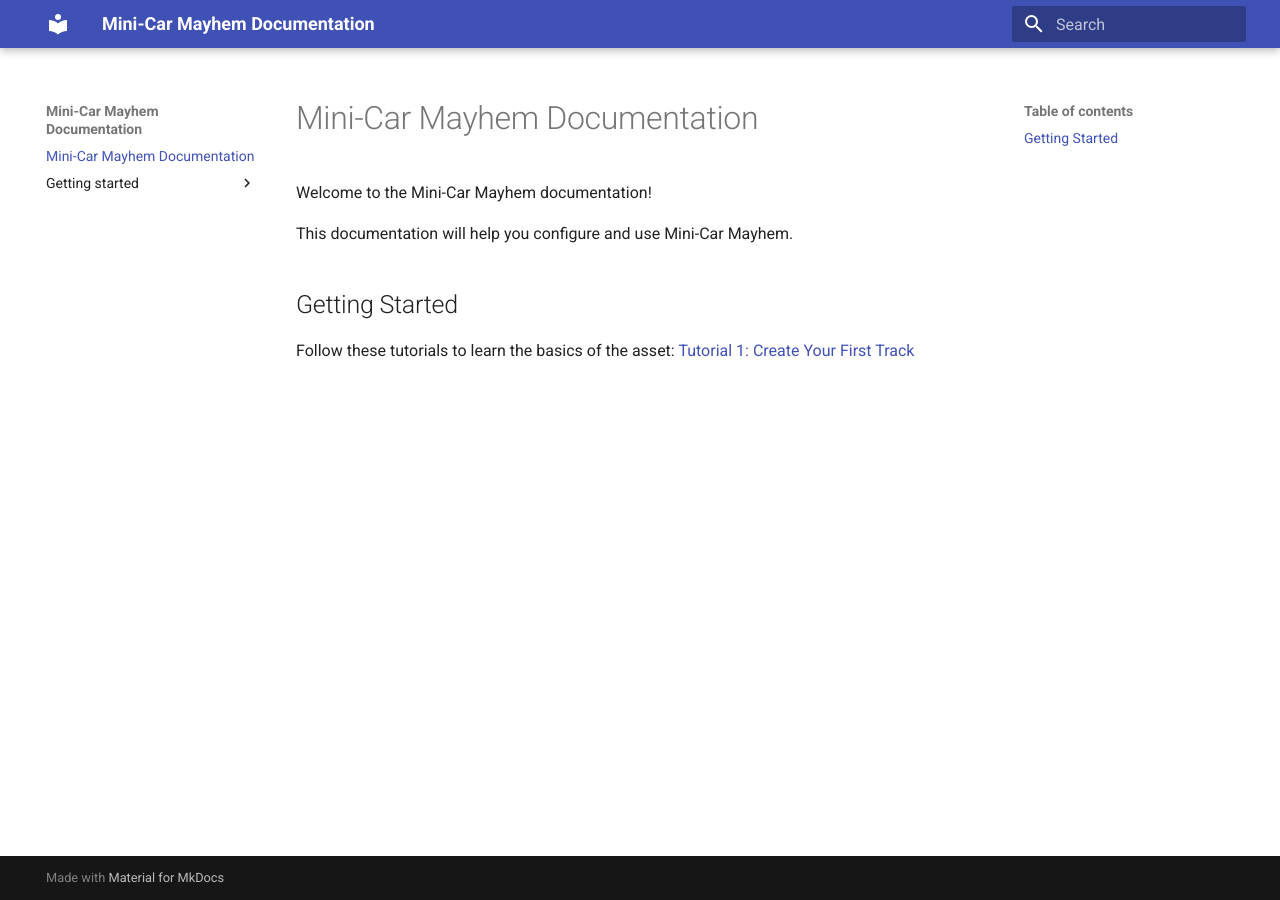
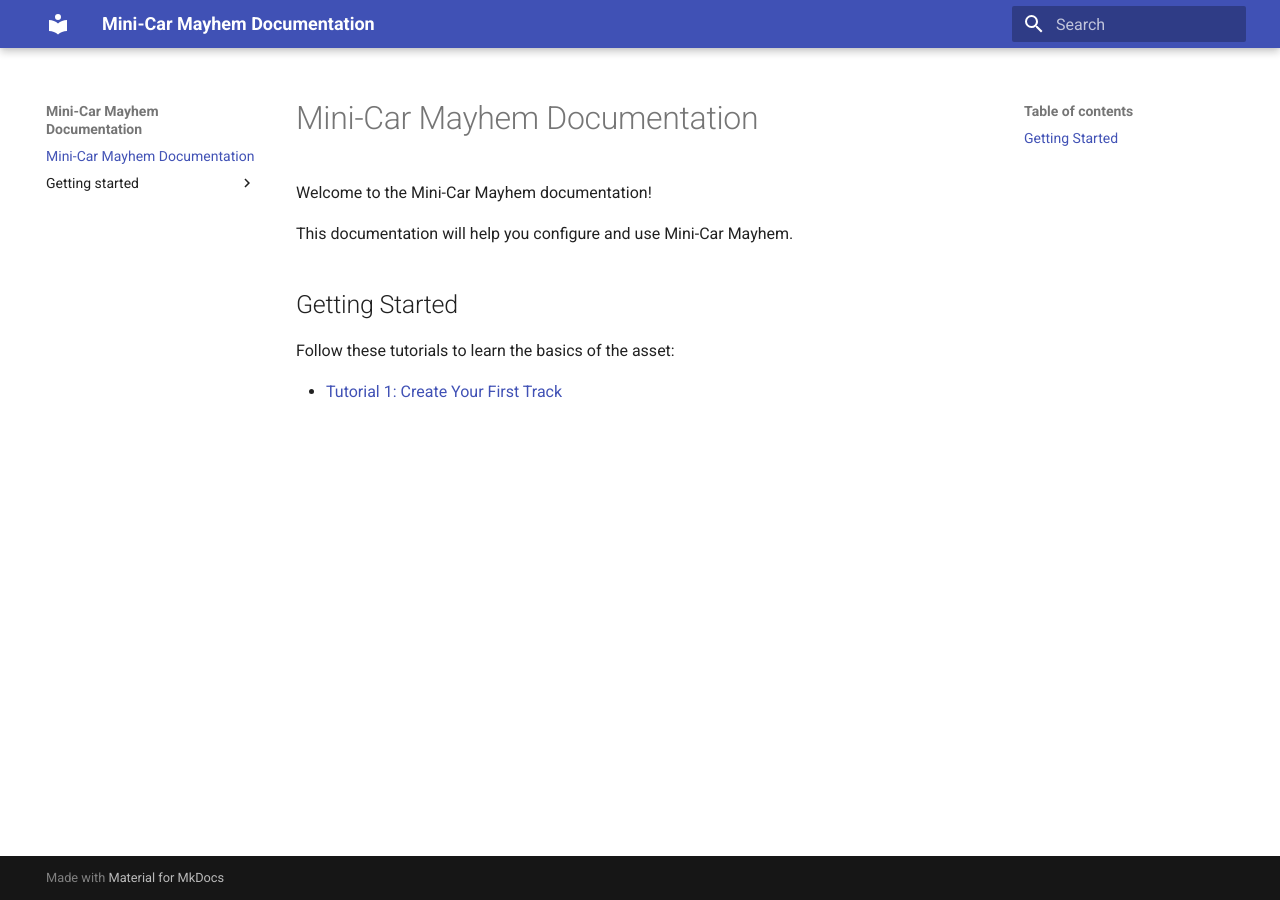
Before and after one commit to targetsoundfx/minicar-mayhem-documentation, an MkDocs documentation site: the page built from docs/index.md, in a window 1280 px wide. Built offline with MkDocs 1.6.1 and Material for MkDocs 9.7.7, drawn with Linux system fonts in a browser that asks for light colours.

```diff
--- a/docs/index.md
+++ b/docs/index.md
@@ -7,4 +7,5 @@ This documentation will help you configure and use Mini-Car Mayhem.
 ## Getting Started
 
 Follow these tutorials to learn the basics of the asset:
-[Tutorial 1: Create Your First Track](getting-started/first-track-creation.md)
+
+- [Tutorial 1: Create Your First Track](getting-started/first-track-creation.md)
```
